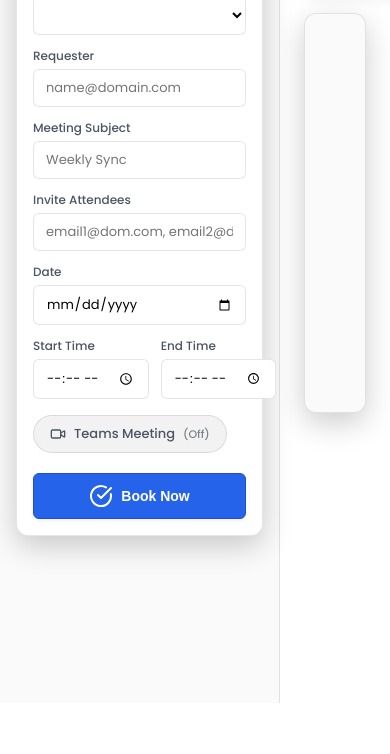
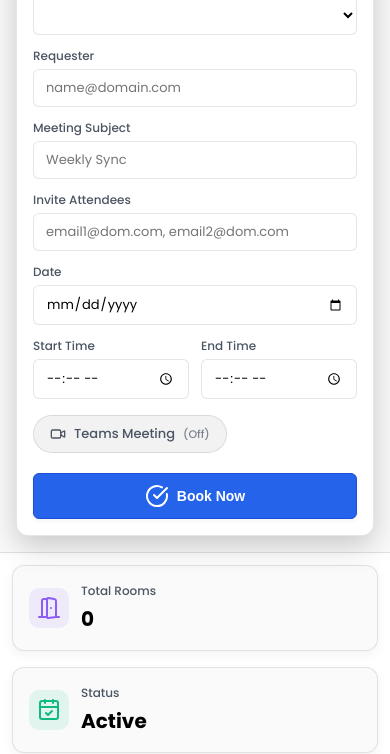
Before and after one commit to bintangarridwan/appointment, a website: page public/index.html in a window 390 px wide. Shown: the part 141-895 px from the top of the page. Before the commit the page ends 844 px from the top, so only its background shows below. Drawn offline with nearby package versions, Linux system fonts and the light colour scheme; no server answers.

Commit message:
feat: make ui responsive for mobile

```diff
--- a/public/index.html
+++ b/public/index.html
@@ -373,6 +373,19 @@
         .btn-cancel-meeting { background: rgba(239, 68, 68, 0.1); color: #ef4444; border: 1px solid rgba(239, 68, 68, 0.3); border-radius: 6px; padding: 8px 16px; cursor: pointer; font-size: 13px; font-weight: 500; transition: all 0.2s; }
         .btn-cancel-meeting:hover { background: #ef4444; color: #fff; }
 
+        /* Responsive */
+        @media (max-width: 768px) {
+            body { height: auto; overflow: auto; display: block; }
+            .dashboard { flex-direction: column; }
+            .sidebar { width: 100%; border-right: none; border-bottom: 1px solid var(--border); }
+            .main-wrapper { overflow: visible; }
+            .content { padding: 12px; overflow: visible; }
+            .stats-row { grid-template-columns: 1fr; }
+            .logs-grid { grid-template-columns: 1fr; }
+            .fc .fc-toolbar { flex-direction: column; gap: 8px; text-align: center; }
+            .fc .fc-toolbar-title { font-size: 18px; }
+            .modal-card { width: 90%; }
+        }
     </style>
 </head>
 <body>
```
